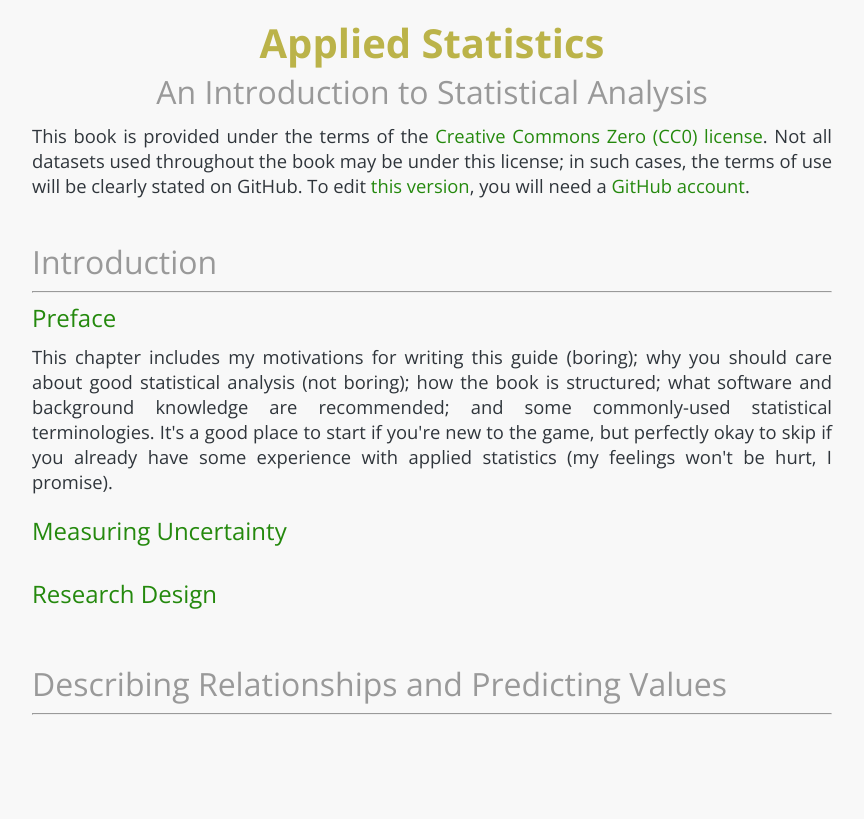
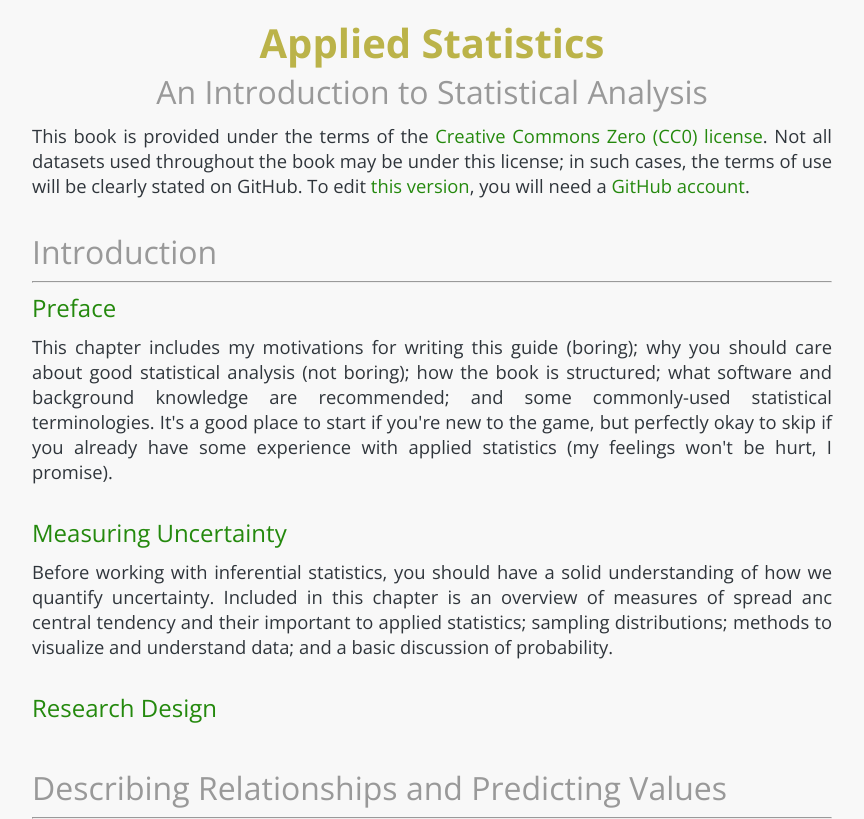
Before and after one commit to digideskio/appliedStats, a PHP site: page / in a window 1280 px wide. Shown: the whole page, without its empty margins (208-1072 px from the left). Before the commit the page ends 715 px from the top, so only its background shows below. Run offline with PHP 8.4, Linux system fonts and the light colour scheme.

Commit message:
updated preview copy

```diff
--- a/index.html
+++ b/index.html
@@ -25,8 +25,10 @@
     <hr>
     <h3><a href="preface.html">Preface</a></h3>
     <p>This chapter includes my motivations for writing this guide (boring); why you should care about good statistical analysis (not boring); how the book is structured; what software and background knowledge are recommended; and some commonly-used statistical terminologies. It's a good place to start if you're new to the game, but perfectly okay to skip if you already have some experience with applied statistics (my feelings won't be hurt, I promise).</p>
+    <br />
     <h3><a href="uncertainty.html">Measuring Uncertainty</a></h3>
-    <p></p>
+    <p>Before working with inferential statistics, you should have a solid understanding of how we quantify uncertainty. Included in this chapter is an overview of measures of spread anc central tendency and their important to applied statistics; sampling distributions; methods to visualize and understand data; and a basic discussion of probability.</p>
+    <br />
     <h3><a href="design.html">Research Design</a></h3>
     <p></p>
     <br />
--- a/stylesheets/stylesheet.css
+++ b/stylesheets/stylesheet.css
@@ -131,7 +131,7 @@ a:active, a:hover {
 *******************************/
 
 p {
-  padding: 10px 0 20px 0;
+  padding: 10px 0 10px 0;
   font-size: 1.15em;
   color: #2F353B;
 }
```
